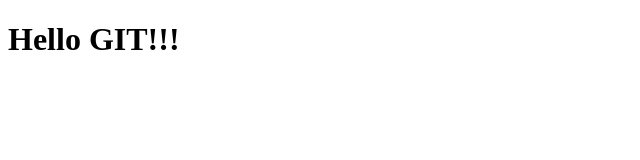
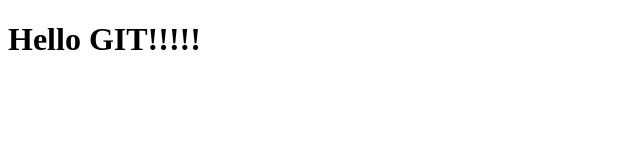
Before and after one commit to dordawi/git-course-4, a plain HTML site: page index.html in a window 1280 px wide. Shown: the full height of the page, 0-640 px from the left. Drawn offline with Linux system fonts and the light colour scheme.

Commit message:
Hello GIT!!!!! changed in index html

```diff
--- a/index.html
+++ b/index.html
@@ -7,6 +7,6 @@
     <title>ISA GIT-course-4</title>
   </head>
   <body>
-    <h1>Hello GIT!!!</h1>
+    <h1>Hello GIT!!!!!</h1>
   </body>
 </html>
```
